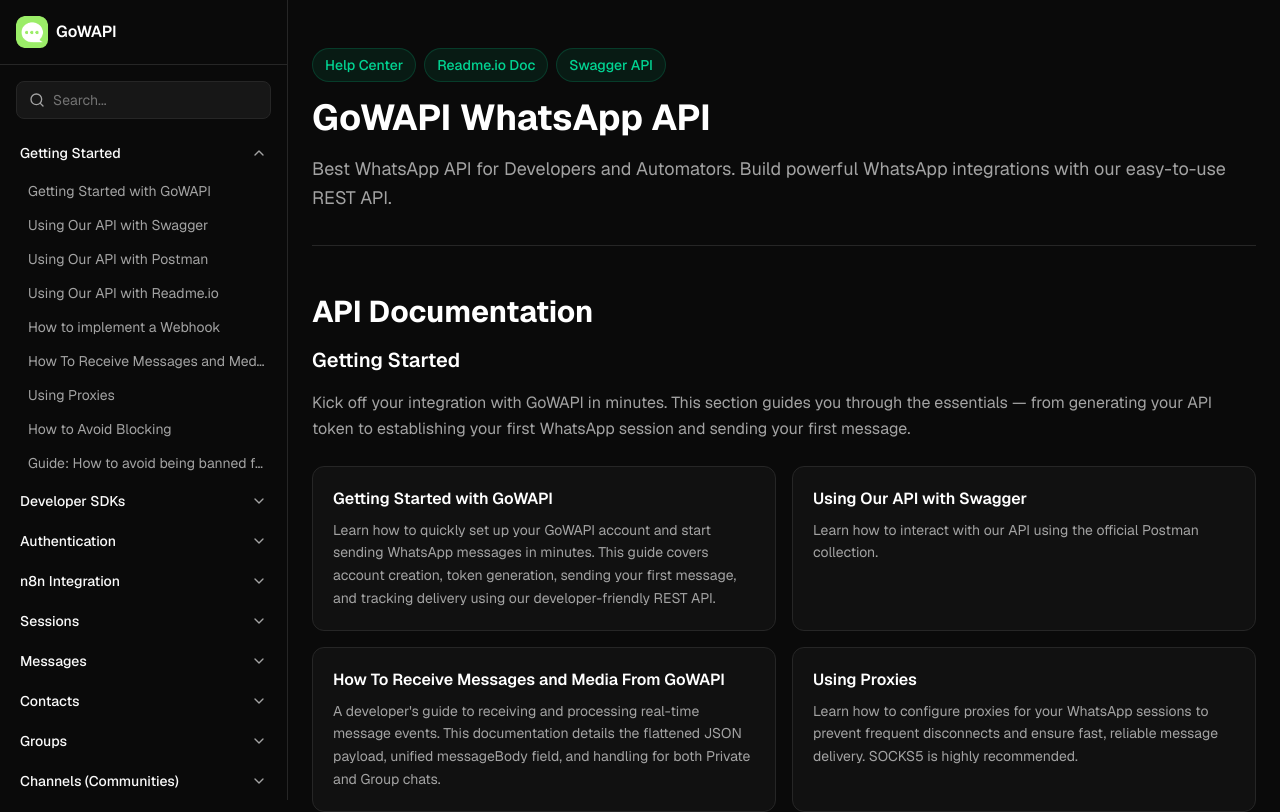
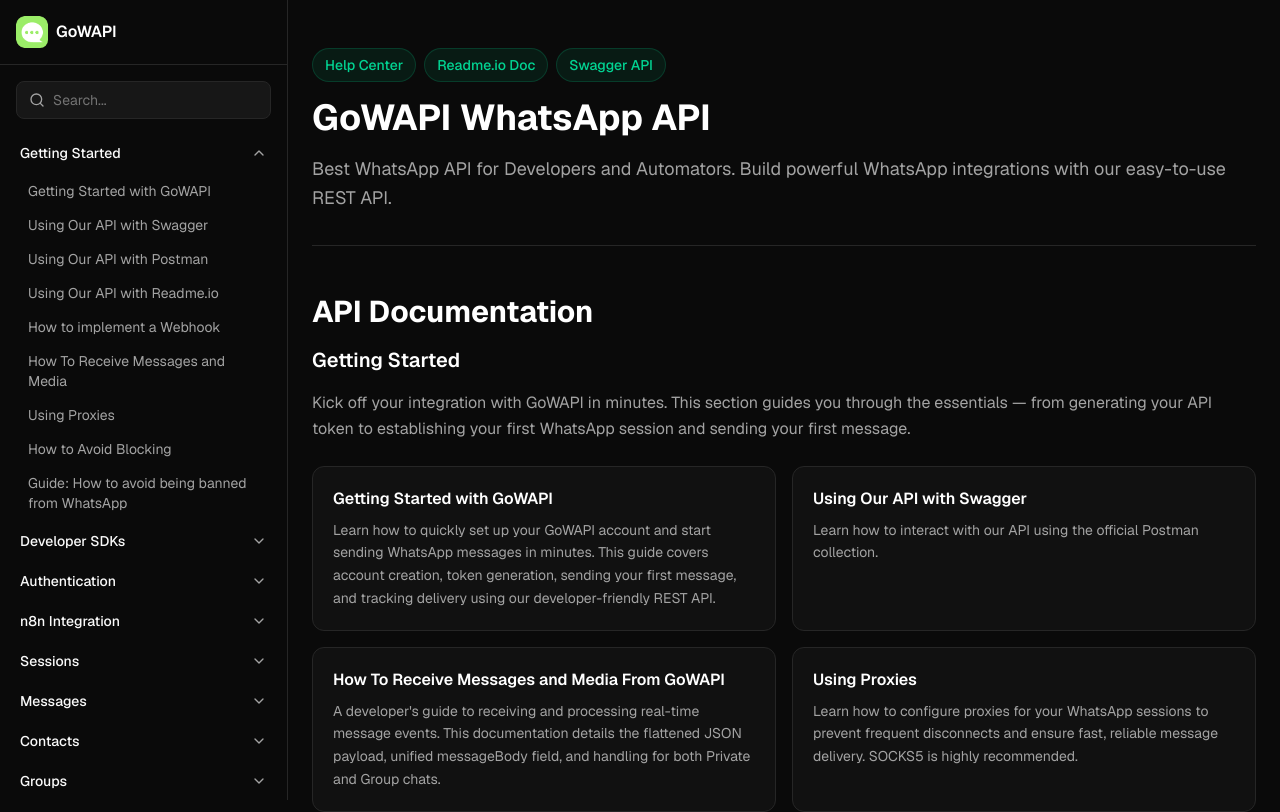
Before and after one commit to RAP-Tec/gowapi-api-docs, a Next.js app: page / in a window 1280 px wide. Shown: the top 812 px of the page. Built offline with nearby package versions, Linux system fonts and the light colour scheme.

Commit message:
Upd side bar

```diff
--- a/components/api-docs/content-sections.tsx
+++ b/components/api-docs/content-sections.tsx
@@ -520,7 +520,7 @@ export function GuideAvoidWhatsAppBansSection() {
       <div className="p-6 border border-[#262626] rounded-xl bg-[#111111] space-y-10">
         <div>
           <h3 className="text-3xl font-bold text-white mb-2 pb-3 border-b border-[#262626]">
-            Complete Guide: How to Avoid WhatsApp Bans in 2025
+            Complete Guide: How to Avoid WhatsApp Bans in 2026
           </h3>
           <p className="text-[#a3a3a3] leading-relaxed">
             Understand the main factors that lead to number bans on WhatsApp, what Meta says about
--- a/components/api-docs/sidebar.tsx
+++ b/components/api-docs/sidebar.tsx
@@ -334,13 +334,16 @@ export function Sidebar({ onClose }: Readonly<SidebarProps>) {
         {filteredNavigation.map((section) => (
           <div key={section.title} className="mb-1">
             <button
+              type="button"
               onClick={() => toggleSection(section.title)}
-              className="w-full flex items-center justify-between px-3 py-2 text-sm font-medium text-[#fafafa] hover:bg-[#171717] rounded-lg transition-colors"
+              className="w-full flex items-start justify-between gap-2 px-3 py-2 text-sm font-medium text-[#fafafa] hover:bg-[#171717] rounded-lg transition-colors text-left"
             >
-              <span>{section.title}</span>
+              <span className="min-w-0 flex-1 break-words whitespace-normal">
+                {section.title}
+              </span>
               <ChevronDown
                 className={cn(
-                  "w-4 h-4 text-[#a3a3a3] transition-transform",
+                  "w-4 h-4 shrink-0 text-[#a3a3a3] transition-transform mt-0.5",
                   (normalizedSearch || openSections.includes(section.title)) && "rotate-180"
                 )}
               />
@@ -353,14 +356,20 @@ export function Sidebar({ onClose }: Readonly<SidebarProps>) {
                     href={item.href.startsWith("/") ? item.href : `${sectionRoutes[section.title] ?? "/"}${item.href}`}
                     onClick={onClose}
                     className={cn(
-                      "flex items-center gap-2 px-3 py-1.5 text-sm rounded-lg transition-colors",
+                      "flex items-start gap-2 px-3 py-1.5 text-sm rounded-lg transition-colors min-w-0",
                       isItemActive(item.href, section.title)
                         ? "bg-emerald-500/20 text-emerald-300 border border-emerald-500/30"
                         : "text-[#a3a3a3] hover:text-white hover:bg-[#171717]"
                     )}
                   >
-                    {item.method && <MethodBadge method={item.method} />}
-                    <span className="truncate">{item.title}</span>
+                    {item.method && (
+                      <span className="shrink-0 pt-0.5">
+                        <MethodBadge method={item.method} />
+                      </span>
+                    )}
+                    <span className="min-w-0 flex-1 break-words whitespace-normal">
+                      {item.title}
+                    </span>
                   </a>
                 ))}
               </div>
```
